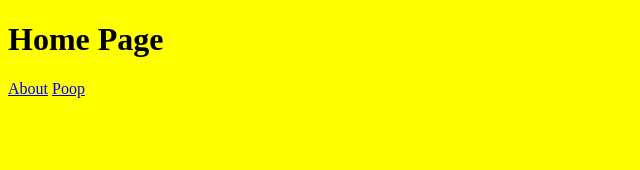
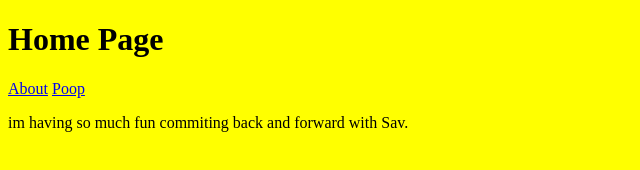
Before and after one commit to SavannahAdamsss/GitCollaborate-1, a plain HTML site: page app/index.html in a window 1280 px wide. Shown: the whole page, without its empty margins (0-640 px from the left). Drawn offline with Linux system fonts and the light colour scheme; files that its build step writes are made by us from their sources.

Commit message:
added paragraph

```diff
--- a/app/index.html
+++ b/app/index.html
@@ -12,6 +12,7 @@
         <a href="about.html">About</a>
         <a href="poop.html">Poop</a>
       </nav>
+      <p>im having so much fun commiting back and forward with Sav. </p>
     </header>
   </body>
 </html>
```
